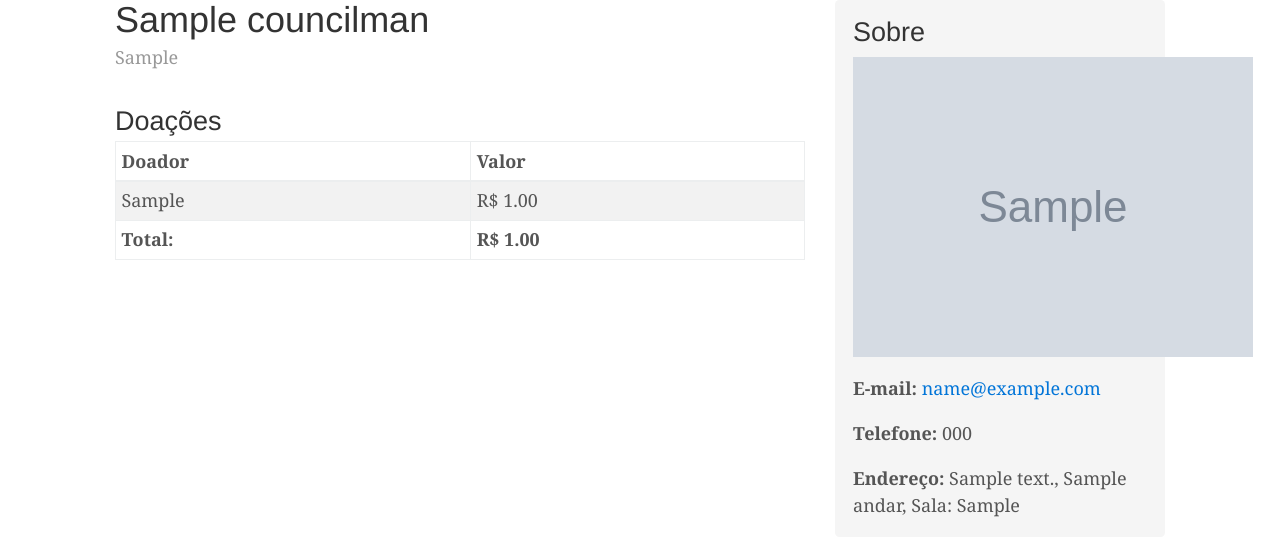
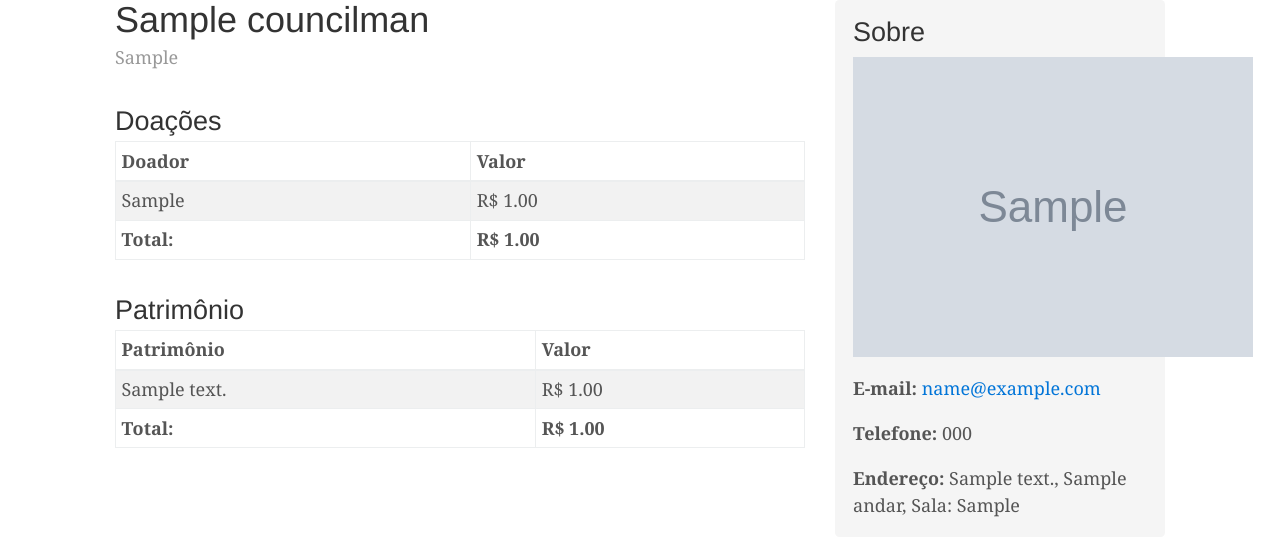
Before and after one commit to flaviodrt/atlas_site, a Django app: a page that uses atlas/councilman/templates/detail.html in a window 1280 px wide. Shown: the part 205-761 px from the top of the page. Run offline with Django 3.2, Linux system fonts and the light colour scheme; tables that the repository leaves empty hold one stand-in row (values such as "Sample post"); grey boxes marked "Sample" are stand-in pictures; some libraries are stand-ins or nearby versions.

Commit message:
tabela de patrimonio na página de detalhe do vereador

```diff
--- a/atlas/councilman/templates/detail.html
+++ b/atlas/councilman/templates/detail.html
@@ -35,6 +35,36 @@
             </table>
         </div>
         {% endif %}
+
+        {% if assets %}
+        <div class="blog-post">
+            <h3 class="blog-post-title2">Patrimônio</h3>
+            <table id="assets" class="table table-striped table-bordered table-sm">
+                <thead>
+                    <tr>
+                        <th>Patrimônio</th>
+                        <th>Valor</th>
+                    </tr>
+                </thead>
+                <tbody>
+                    {% for asset in assets %}
+                    <tr>
+                        <td>{{ asset.description }}</td>
+                        <td>R$ {{ asset.value }}</td>
+                    </tr>
+                    {% endfor %}
+                </tbody>
+                <tfoot>
+                    <tr>
+                        <th>Total: </th>
+                        <th>R$ {{ assets_sum }}</th>
+                    </tr>
+                </tfoot>
+            </table>
+        </div>
+        {% endif %}
+
+
     </div>
 
     <div class="col-sm-4 blog-sidebar">
--- a/atlas/councilman/views.py
+++ b/atlas/councilman/views.py
@@ -16,9 +16,14 @@ def detail(request, slug):
 
     donations_sum = sum([d.value for d in donations])
 
+    assets = councilman.asset_set.all().order_by('-value')
+    assets_sum = sum([d.value for d in assets])
+
     data = {
         'councilman': councilman,
         'donations': donations,
-        'donations_sum': donations_sum
+        'donations_sum': donations_sum,
+        'assets': assets,
+        'assets_sum': assets_sum
     }
     return render(request, 'detail.html', data)
```
